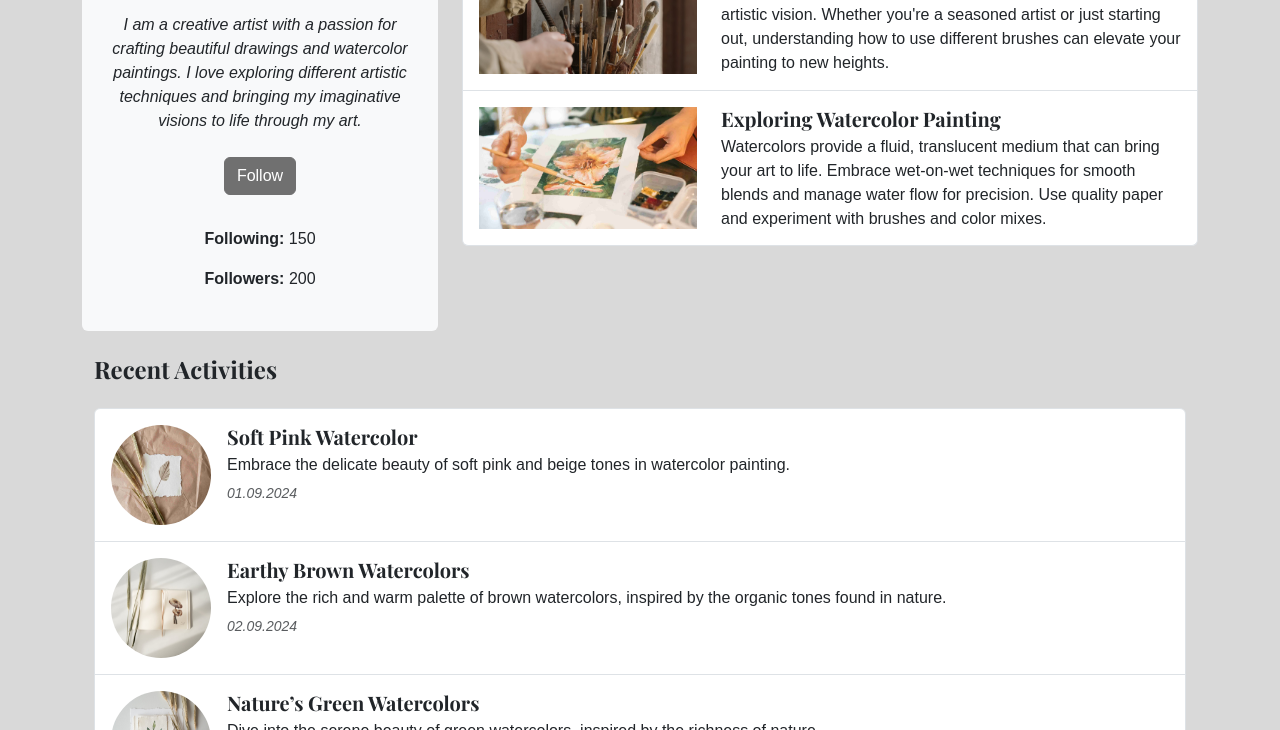
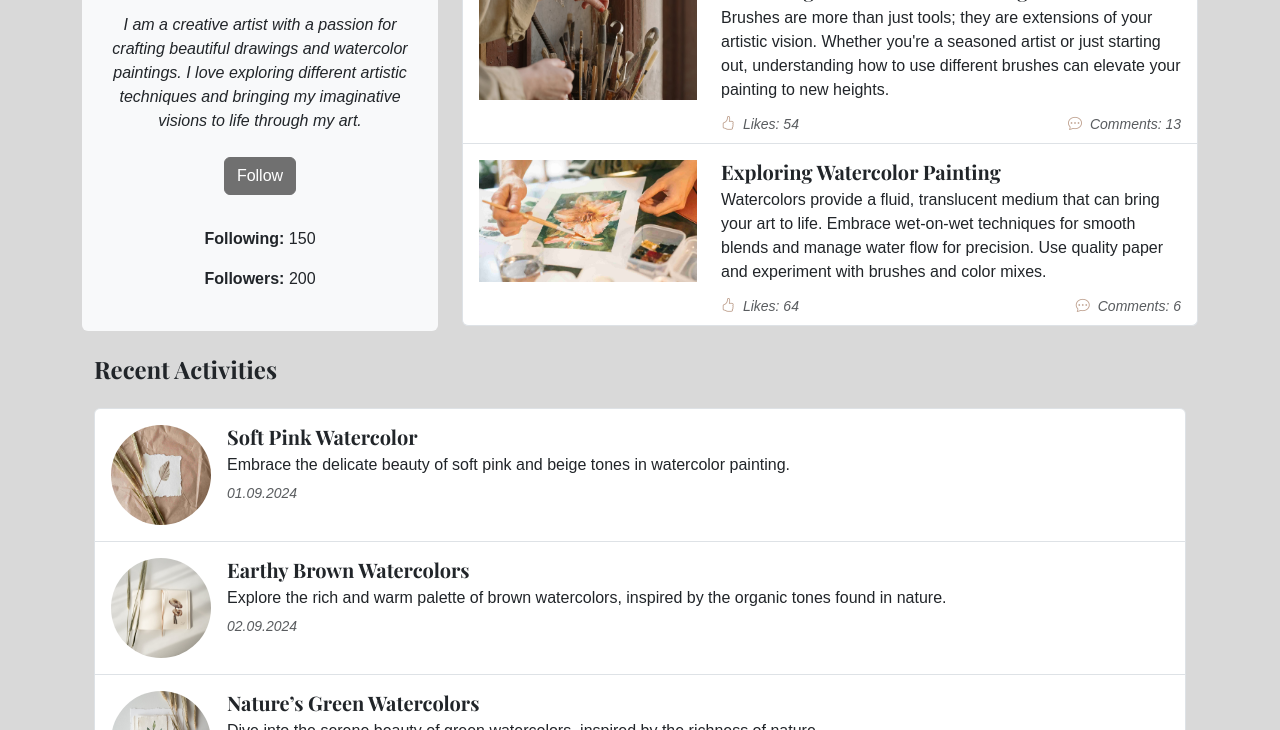
Before and after one commit to Veronicabrun/css-frameworks, a website: page pages/profile/index.html in a window 1280 px wide. Shown: the part 370-1100 px from the top of the page. Drawn offline with nearby package versions, Linux system fonts and the light colour scheme.

Commit message:
Fixed the icons for comments and likes, ensured that the icons stay at the bottom of the page.

```diff
--- a/pages/profile/index.html
+++ b/pages/profile/index.html
@@ -5,7 +5,9 @@
   <meta name="viewport" content="width=device-width, initial-scale=1.0">
   <title>Profile</title>
     <!-- Bootstrap CSS -->
-    <link rel="stylesheet" href="https://cdn.jsdelivr.net/npm/bootstrap@5.2.0/dist/css/bootstrap.min.css">
+  <link rel="stylesheet" href="https://cdn.jsdelivr.net/npm/bootstrap@5.2.0/dist/css/bootstrap.min.css">
+  <link href="https://cdn.jsdelivr.net/npm/bootstrap-icons/font/bootstrap-icons.css" rel="stylesheet">
+
   <link rel="stylesheet" href="../../dist/css/style.css"> <!-- built CSS file -->
 </head>
 <body>
@@ -63,11 +65,19 @@
                                         <img src="/Images/Small_image1.jpg" class="img-fluid" alt="A woman with an easel, painting on a canvas in shades of blue.">
                                     </div>
                                 </div>
-                                <div class="col-md-8 mt-2">
+                                <div class="col-md-8 d-flex flex-column justify-content-between mt-2">
                                     <h5 class="mb-1">Painting Outdoors</h5>
                                     <p class="mb-1">There’s something truly magical about painting en plein air – the art of creating beautiful works of art
                                         in the great outdoors. Being surrounded by the sights and sounds of nature can spark creativity and provide a fresh
                                         perspective.</p>
+                                        <div class="d-flex justify-content-between align-items-center mt-2">
+                                            <small class="text-muted">
+                                                <i class="bi bi-hand-thumbs-up me-1"></i> Likes: 34
+                                            </small>
+                                            <small class="text-muted">
+                                                <i class="bi bi-chat-dots me-1"></i> Comments: 4
+                                            </small>
+                                        </div>
                                 </div>
                             </div>
                         </a>
@@ -79,10 +89,18 @@
                                         <img src="/Images/Small_image2.jpg" class="img-fluid" alt="A jar with many different brushes, in brown and beige tones.">
                                     </div>
                                 </div>
-                                <div class="col-md-8 mt-2">
+                                <div class="col-md-8 d-flex flex-column justify-content-between mt-2">
                                     <h5 class="mb-1">Mastering Brushwork in Painting</h5>
                                     <p class="mb-1">Brushes are more than just tools; they are extensions of your artistic vision. Whether you're a seasoned
                                         artist or just starting out, understanding how to use different brushes can elevate your painting to new heights.</p>
+                                        <div class="d-flex justify-content-between align-items-center mt-2">
+                                            <small class="text-muted">
+                                                <i class="bi bi-hand-thumbs-up me-1"></i> Likes: 54
+                                            </small>
+                                            <small class="text-muted">
+                                                <i class="bi bi-chat-dots me-1"></i> Comments: 13
+                                            </small>
+                                        </div>
                                 </div>
                             </div>
                         </a>
@@ -93,11 +111,19 @@
                                         <img src="/Images/Small_image3.jpg" class="img-fluid" alt="A painting of a beautiful flower in soft pink tones, with a green background.">
                                     </div>
                                 </div>
-                                <div class="col-md-8 mt-2">
+                                <div class="col-md-8 d-flex flex-column justify-content-between mt-2">
                                     <h5 class="mb-1">Exploring Watercolor Painting</h5>
                                     <p class="mb-1">Watercolors provide a fluid, translucent medium that can bring your art to life. Embrace wet-on-wet
                                         techniques for smooth blends and manage water flow for precision. Use quality paper and experiment with brushes
                                         and color mixes.</p>
+                                        <div class="d-flex justify-content-between align-items-center mt-2">
+                                            <small class="text-muted">
+                                                <i class="bi bi-hand-thumbs-up me-1"></i> Likes: 64
+                                            </small>
+                                            <small class="text-muted">
+                                                <i class="bi bi-chat-dots me-1"></i> Comments: 6
+                                            </small>
+                                        </div>
                                 </div>
                             </div>
                         </a>
--- a/src/scss/style.scss
+++ b/src/scss/style.scss
@@ -117,6 +117,11 @@ html, body {
       font-style: italic;
   }
 
+.bi-hand-thumbs-up,
+.bi-chat-dots {
+  color: #BFA18F;
+}
+
   // Color footeren
   footer {
     background-color: $footer-background-color;
```
Also changed, not shown: dist/css/style.css, 1 other file.
